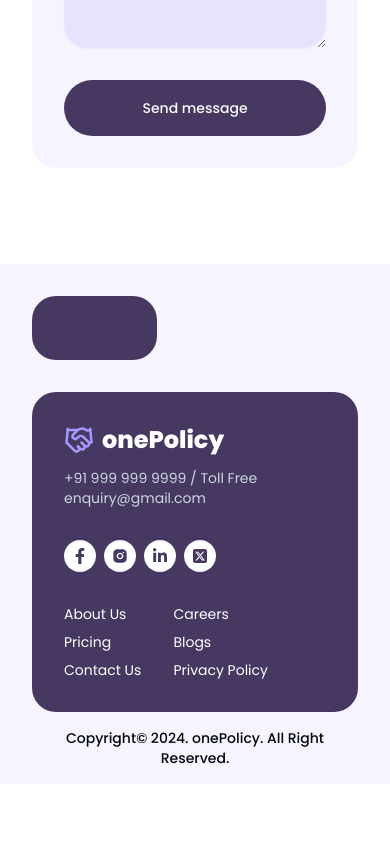
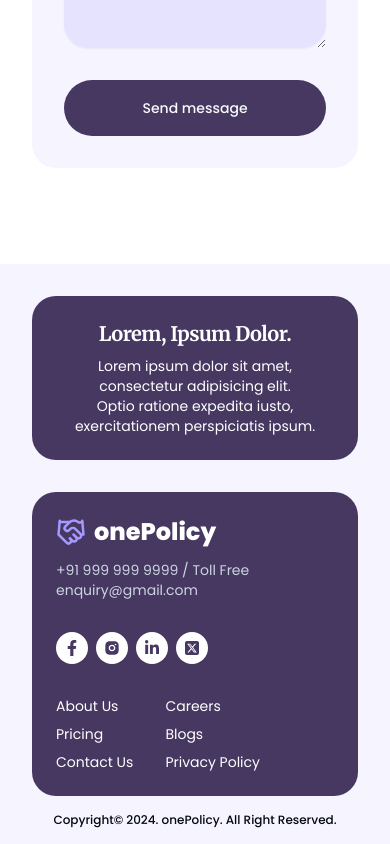
Before and after one commit to ivishalgautam/policy-insurance, a Next.js app: page / in a window 390 px wide. Shown: the part 7057-7901 px from the top of the page. Before the commit the page ends 7841 px from the top, so only its background shows below. Built offline with nearby package versions, Linux system fonts and the light colour scheme; grey boxes are pictures that could not be loaded.

Commit message:
made more responsive

```diff
--- a/components/footer.jsx
+++ b/components/footer.jsx
@@ -1,20 +1,31 @@
 "use client";
 
 import Logo from "./logo";
-import { Muted } from "./ui/typography";
+import { H4, H6, Muted } from "./ui/typography";
 import { FaFacebookF, FaLinkedinIn } from "react-icons/fa";
 import { FaSquareXTwitter } from "react-icons/fa6";
 import { RiInstagramFill } from "react-icons/ri";
 import { Button } from "./ui/button";
 import Link from "next/link";
+import Balancer from "react-wrap-balancer";
 
 export default function Footer() {
   return (
     <footer className="bg-primary-100 py-4 pt-8">
       <div className="container space-y-4">
         <div className="grid gap-8 lg:grid-cols-12">
-          <div className="col-span-4 rounded-3xl bg-secondary p-8"></div>
-          <div className="col-span-8 rounded-3xl bg-secondary p-8">
+          <div className="space-y-2 rounded-3xl bg-secondary p-6 text-center lg:col-span-4 lg:p-8">
+            <H4 className={"font-merriweather text-white"}>
+              Lorem, ipsum dolor.
+            </H4>
+            <Muted className="text-sm text-white">
+              <Balancer>
+                Lorem ipsum dolor sit amet, consectetur adipisicing elit. Optio
+                ratione expedita iusto, exercitationem perspiciatis ipsum.
+              </Balancer>
+            </Muted>
+          </div>
+          <div className="rounded-3xl bg-secondary p-6 lg:col-span-8 lg:p-8">
             <div className="items-start justify-between space-y-8 sm:flex sm:space-y-0">
               <div className="space-y-3">
                 <Logo className={"text-white"} />
@@ -39,7 +50,7 @@ export default function Footer() {
           </div>
         </div>
 
-        <div className="text-center text-sm font-medium">
+        <div className="text-center text-xs font-medium sm:text-sm">
           Copyright© {new Date().getFullYear()}. onePolicy. All Right Reserved.
         </div>
       </div>
```
